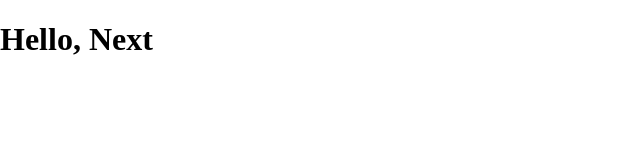
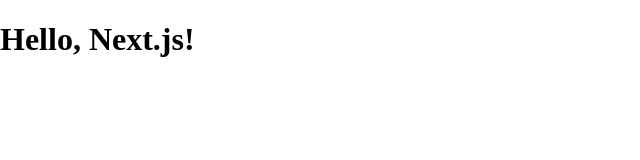
Before and after one commit to dengoloborodko/memory-game, a Next.js app: page / in a window 1280 px wide. Shown: the top 160 px of the page, without its empty margins (0-640 px from the left). Built offline with nearby package versions, Linux system fonts and the light colour scheme.

Commit message:
:bento: content: Add title and favicon

```diff
--- a/pages/index.tsx
+++ b/pages/index.tsx
@@ -1,7 +1,16 @@
 import React from 'react';
+import Head from 'next/head';
 
 import 'normalize.css';
 
-const IndexPage = () => <h1>Hello, Next</h1>;
+const IndexPage = () => (
+  <>
+    <Head>
+      <title>Memory App</title>
+      <link rel="icon" type="image/ico" href="/favicon.ico" />
+    </Head>
+    <h1>Hello, Next.js!</h1>
+  </>
+);
 
 export default IndexPage;
```
Also changed, not shown: 1 other file (tests, documents, lock files or other folders).
